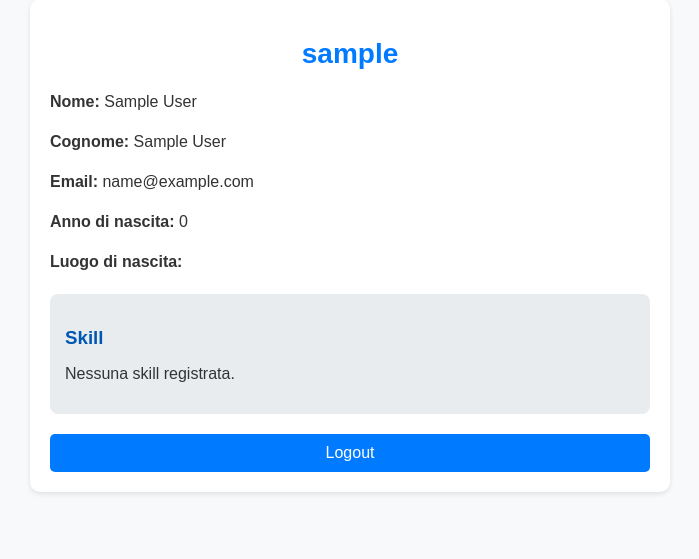
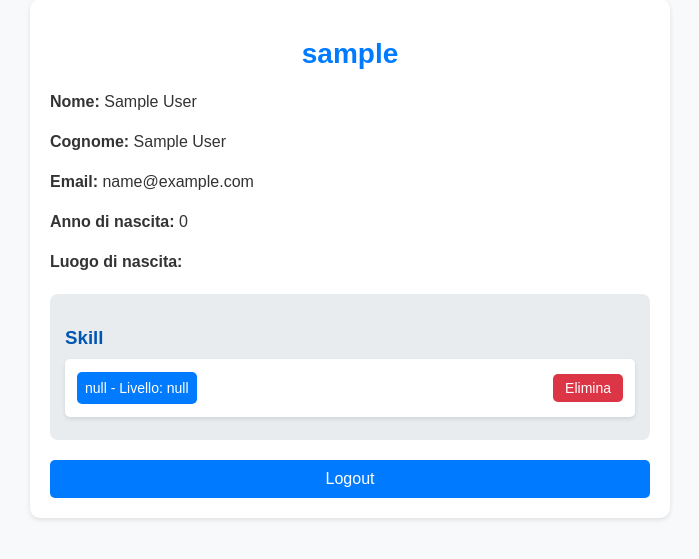
Before and after one commit to Forla03/BOSTARTER, a PHP site: page /Frontend/account/account.html in a window 1280 px wide. Shown: the part 109-668 px from the top of the page, without its empty margins (290-989 px from the left). Run offline with PHP 8.4, Linux system fonts and the light colour scheme; the visitor is signed in with stand-in values (Sample User, id 1); a stand-in replaces the project's code that opens the database connection.

Commit message:
Fix skill list

```diff
--- a/Backend/account.php
+++ b/Backend/account.php
@@ -1,29 +1,42 @@
 <?php
 session_start();
-require 'config.php'; //Connection to the database
+require 'config.php';
 
 try {
-    // Query used to get user information from a view
     $email = $_SESSION['email'];
+
     $stmt = $conn->prepare("SELECT * FROM View_user_features WHERE email = :email");
     $stmt->bindParam(':email', $email, PDO::PARAM_STR);
     $stmt->execute();
 
-    // Get the informations
-    $userInfo = $stmt->fetch(PDO::FETCH_ASSOC);
+    // Fetch the data
+    $userInfo = [];
+    while ($row = $stmt->fetch(PDO::FETCH_ASSOC)) {
+        if (empty($userInfo)) {
+            // Set general user info once
+            $userInfo = [
+                "email" => $row['email'],
+                "nickname" => $row['nickname'],
+                "nome" => $row['nome'],
+                "cognome" => $row['cognome'],
+                "anno_nascita" => $row['anno_nascita'],
+                "luogo_nascita" => $row['luogo_nascita'],
+                "skills" => []
+            ];
+        }
+
+        // Add every skill to the skills array
+        $userInfo['skills'][] = [
+            "nome_skill" => $row['nome_skill'],
+            "livello_skill" => $row['livello_skill']
+        ];
+    }
 
     header('Content-Type: application/json');
-    if ($userInfo) {
-        // Show the informations in JSON format
-        echo json_encode([
-            "success" => true,
-            "user" => $userInfo
-        ]);
+    if (!empty($userInfo)) {
+        echo json_encode(["success" => true, "user" => $userInfo]);
     } else {
-        echo json_encode([
-            "success" => false,
-            "message" => "No data found for this user."
-        ]);
+        echo json_encode(["success" => false, "message" => "No data found for this user."]);
     }
 } catch (PDOException $e) {
     echo json_encode([
--- a/Frontend/account/account.css
+++ b/Frontend/account/account.css
@@ -42,8 +42,8 @@ h1 {
     background: #e9ecef;
     padding: 15px;
     border-radius: 8px;
-    max-height: 150px; /* Imposta altezza massima */
-    overflow-y: auto; /* Scroll verticale */
+    max-height: 150px;
+    overflow-y: auto;
 }
 
 .skills-container h3 {
@@ -60,6 +60,35 @@ h1 {
     margin: 5px 0;
     text-align: center;
     font-size: 14px;
+}
+
+.skill-wrapper {
+    display: flex;
+    align-items: center;
+    justify-content: space-between;
+    background: white;
+    padding: 8px 12px;
+    border-radius: 5px;
+    margin-bottom: 8px;
+    box-shadow: 0px 2px 4px rgba(0, 0, 0, 0.1);
+}
+
+
+/*delete buttons */
+.delete {
+    background: #dc3545;
+    color: white;
+    border: none;
+    padding: 6px 12px;
+    font-size: 14px;
+    border-radius: 5px;
+    cursor: pointer;
+    margin-left: 10px;
+    transition: background 0.3s ease;
+}
+
+.delete:hover {
+    background: #c82333;
 }
 
 /* logout button*/
--- a/Frontend/account/account.js
+++ b/Frontend/account/account.js
@@ -22,14 +22,38 @@ document.addEventListener("DOMContentLoaded", function () {
 
                 // Display the skills
                 let skillsContainer = document.getElementById("skills");
-                skillsContainer.innerHTML = ""; // Clear eventually existing skills
+                skillsContainer.innerHTML = ""; // Clear existing skills
 
                 if (user.skills && user.skills.length > 0) {
                     user.skills.forEach(skill => {
-                        let skillElement = document.createElement("div");
+                        let skillWrapper = document.createElement("div");
+                        skillWrapper.className = "skill-wrapper";
+
+                        let skillElement = document.createElement("span");
                         skillElement.className = "skill";
-                        skillElement.textContent = skill;
-                        skillsContainer.appendChild(skillElement);
+                        skillElement.textContent = `${skill.nome_skill} - Livello: ${skill.livello_skill}`;
+
+                        let skillDelete = document.createElement("button");
+                        skillDelete.className = "delete";
+                        skillDelete.textContent = "Elimina";
+                        skillDelete.onclick = function () {
+                            fetch("../../Backend/remove_skillsFromCurriculum.php", {
+                                method: "POST",
+                                headers: { 'Content-Type': 'application/x-www-form-urlencoded' },
+                                body: 'skill=' + encodeURIComponent(skill.nome_skill) + '&level=' + encodeURIComponent(skill.livello_skill)
+                            })
+                                .then(response => {
+                                    skillWrapper.remove();
+                                })
+                                .catch(error => {
+                                    console.error("Error removing skill:", error);
+                                    alert("Errore durante l'eliminazione della skill.");
+                                });
+                        };
+
+                        skillWrapper.appendChild(skillElement);
+                        skillWrapper.appendChild(skillDelete);
+                        skillsContainer.appendChild(skillWrapper);
                     });
                 } else {
                     skillsContainer.innerHTML = "<p>Nessuna skill registrata.</p>";
@@ -42,5 +66,4 @@ document.addEventListener("DOMContentLoaded", function () {
             console.error("An error occurred while fetching the data:", error);
             document.body.innerHTML = "<h2>Errore nel caricamento dei dati</h2>";
         });
-
 });
```
